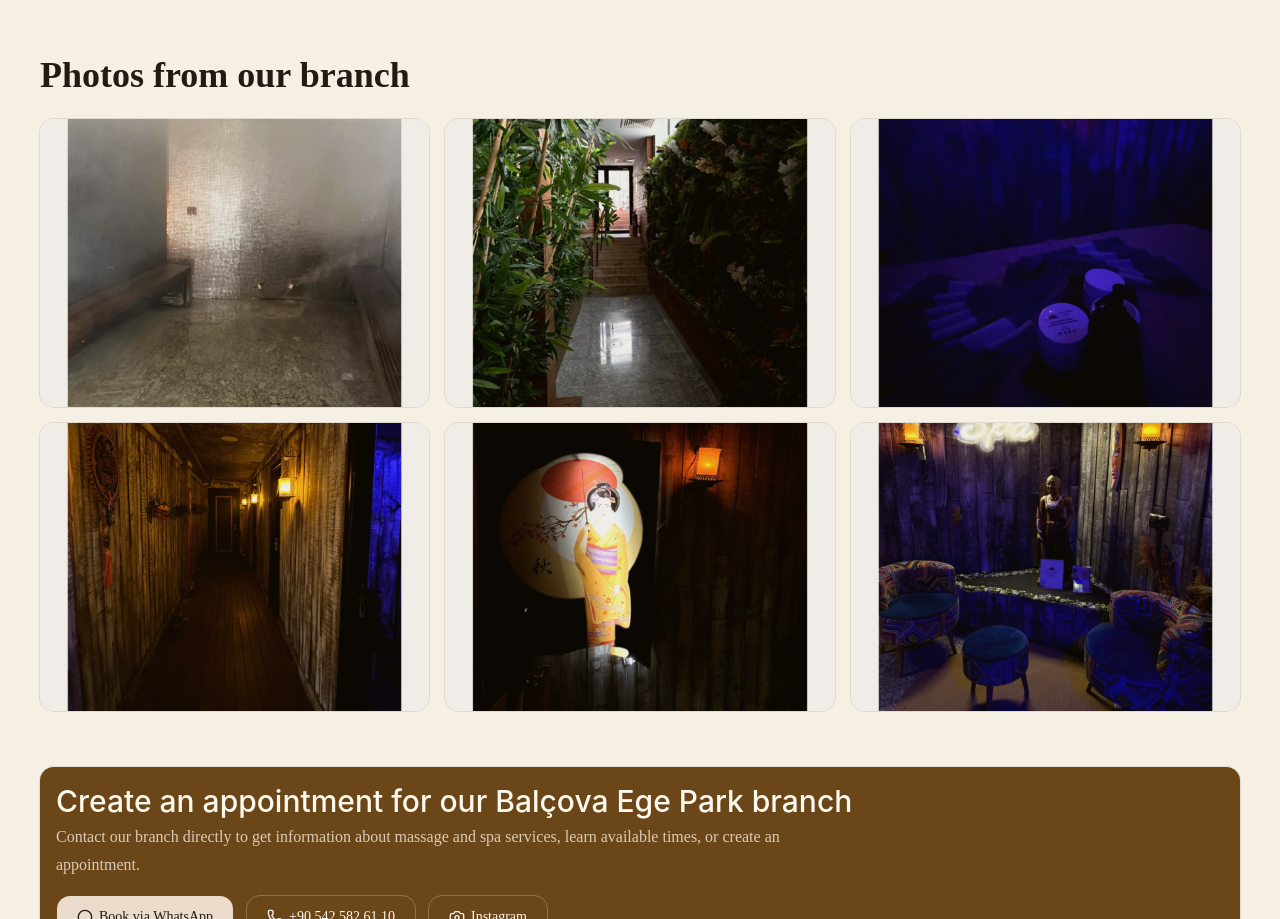
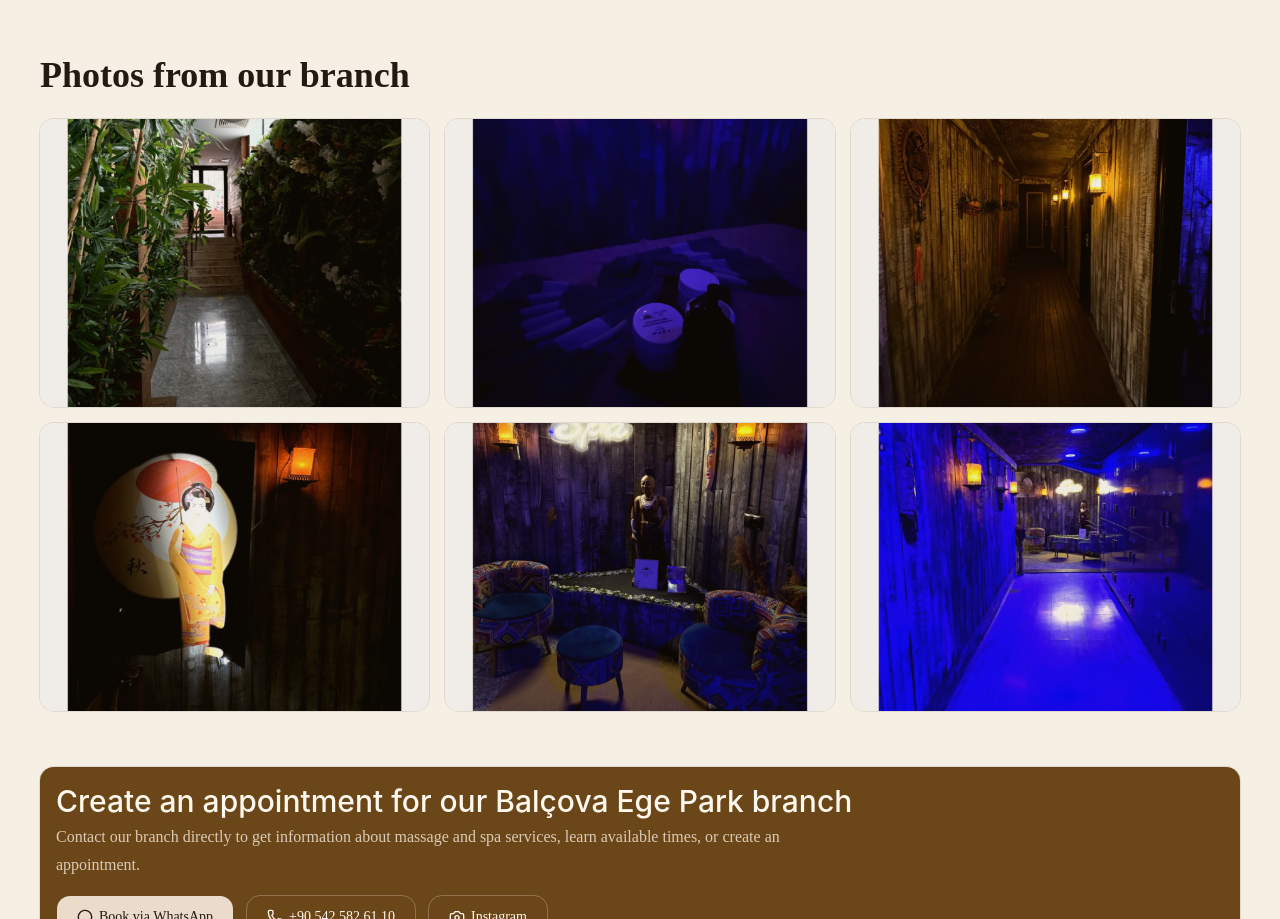
Before and after one commit to lunadenspaizmir/luna-den-spa-izmir, a Next.js app: page /en/subelerimiz/balcova-ege-park in a window 1280 px wide. Shown: the part 1998-2917 px from the top of the page. Built offline with nearby package versions, Linux system fonts and the light colour scheme; no server answers.

Commit message:
fix photos

```diff
--- a/src/data/branches.ts
+++ b/src/data/branches.ts
@@ -61,7 +61,6 @@ export const branches: ReadonlyArray<Branch> = [
     ],
     gallery: [
       "/subelerimiz/balcova-ege-park/balcova-ege-park-1.webp",
-      "/subelerimiz/balcova-ege-park/balcova-ege-park-2.webp",
       "/subelerimiz/balcova-ege-park/balcova-ege-park-3.webp",
       "/subelerimiz/balcova-ege-park/balcova-ege-park-4.webp",
       "/subelerimiz/balcova-ege-park/balcova-ege-park-5.webp",
```
Also changed, not shown: public/subelerimiz/balcova-ege-park/balcova-ege-park-2.webp (deleted).
